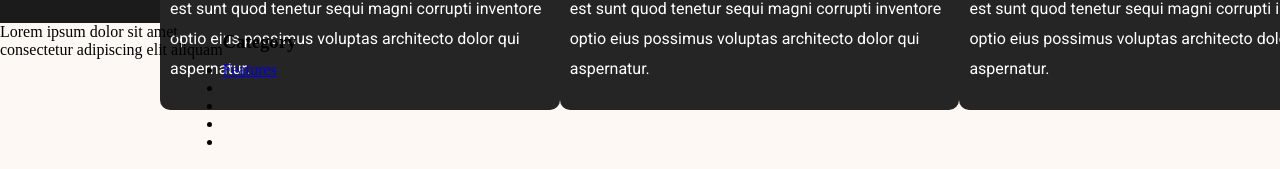
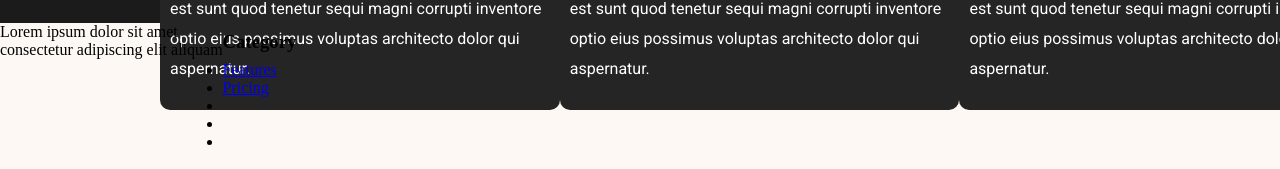
Before and after one commit to gabrieljcoutinho/Projeto-Archi-Firm, a React (Create React App) app: page / in a window 1280 px wide. Shown: the part 4773-4942 px from the top of the page. Built offline with nearby package versions, Linux system fonts and the light colour scheme.

Commit message:
item lista

```diff
--- a/src/components/Footer.jsx
+++ b/src/components/Footer.jsx
@@ -17,7 +17,7 @@ const Footer = () => {
                     <ul className="categorias">
               <h3>Category</h3>
                   <li><a href="#">Features</a></li>
-                  <li><a href="#"></a></li>
+                  <li><a href="#">Pricing</a></li>
                   <li><a href="#"></a></li>
                   <li><a href="#"></a></li>
                   <li><a href="#"></a></li>
```
